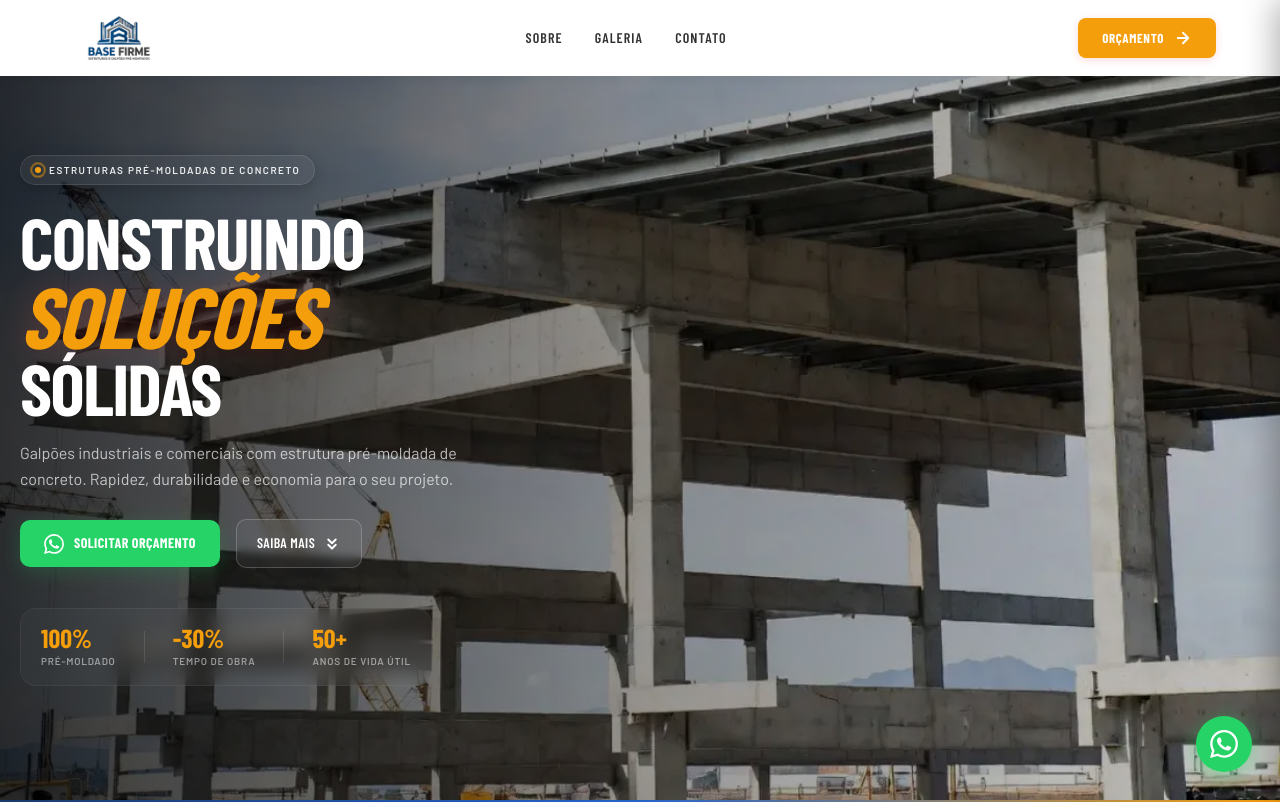
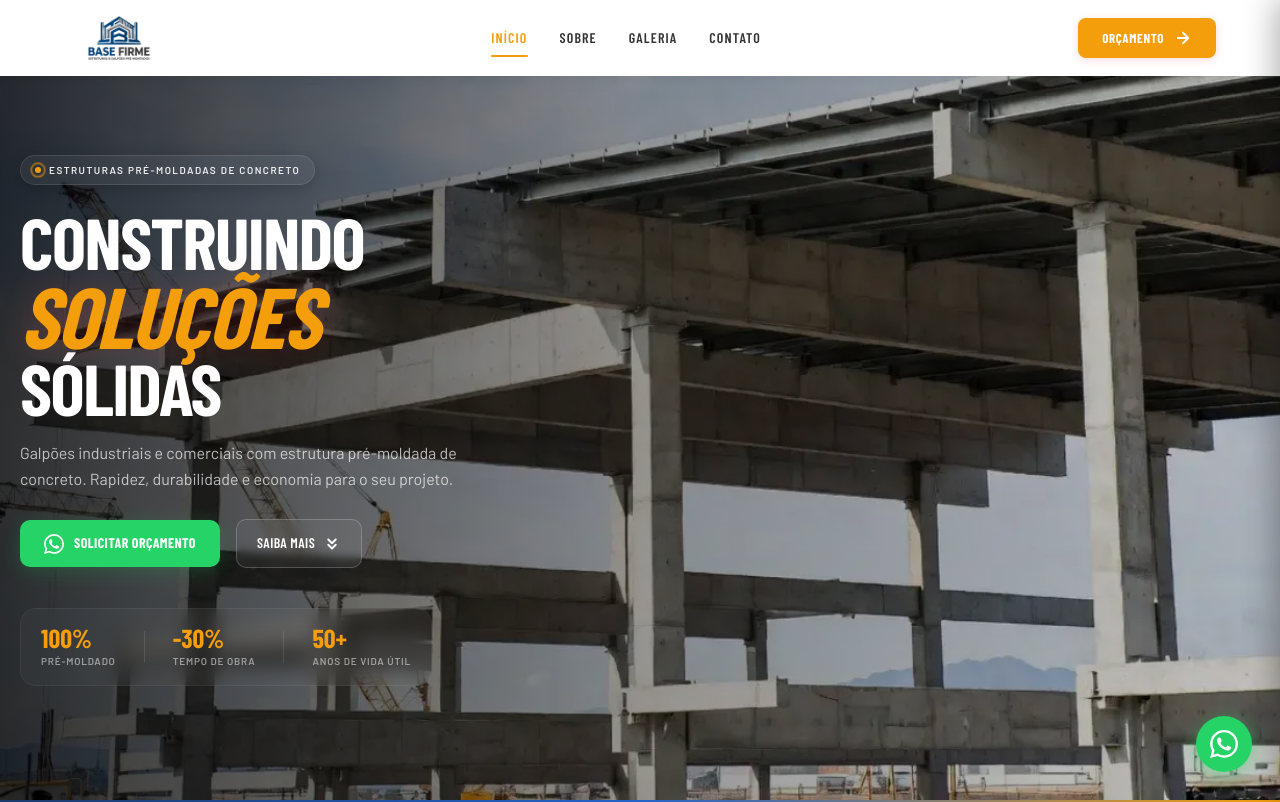
Before and after one commit to GeovaniNeumann/BaseForte, a React (Vite) app: page / in a window 1280 px wide. Shown: the top 802 px of the page. Built offline with nearby package versions, Linux system fonts and the light colour scheme; a web font is replaced by a local one.

Commit message:
atualização

```diff
--- a/src/components/Navbar/Navbar.jsx
+++ b/src/components/Navbar/Navbar.jsx
@@ -2,6 +2,7 @@ import { useState, useEffect, useCallback } from 'react'
 import styles from './Navbar.module.css'
 
 const links = [
+  { href: '#hero', label: 'Início' },
   { href: '#sobre', label: 'Sobre' },
   { href: '#galeria', label: 'Galeria' },
   { href: '#contato', label: 'Contato' },
```
